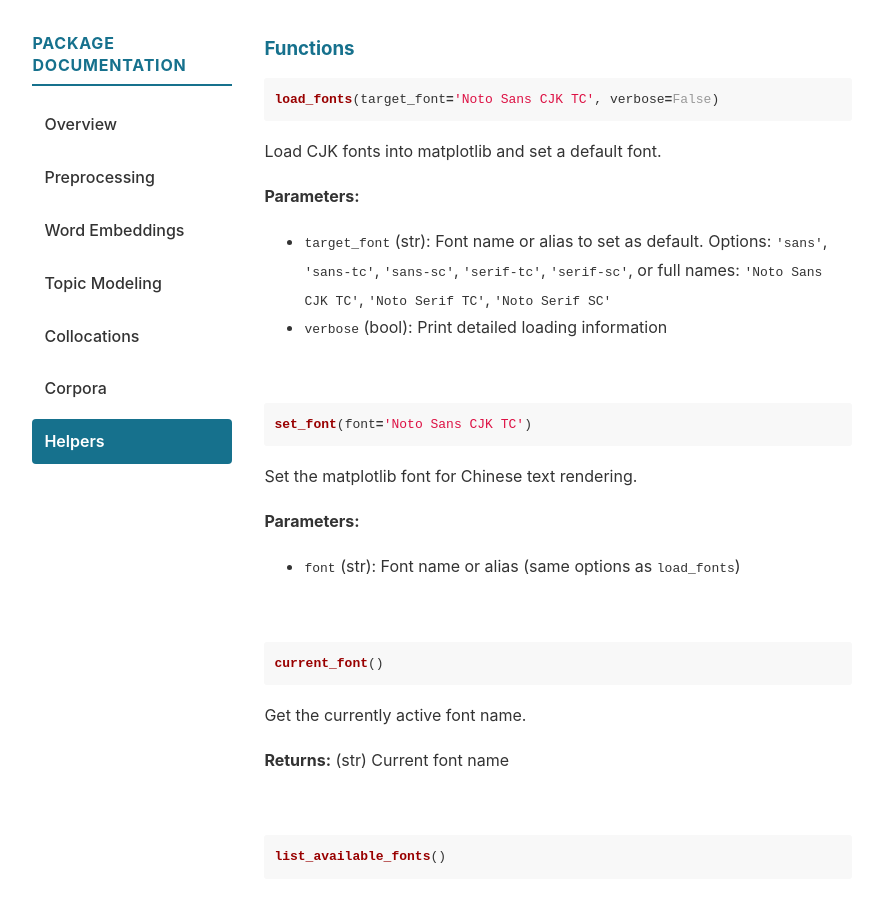
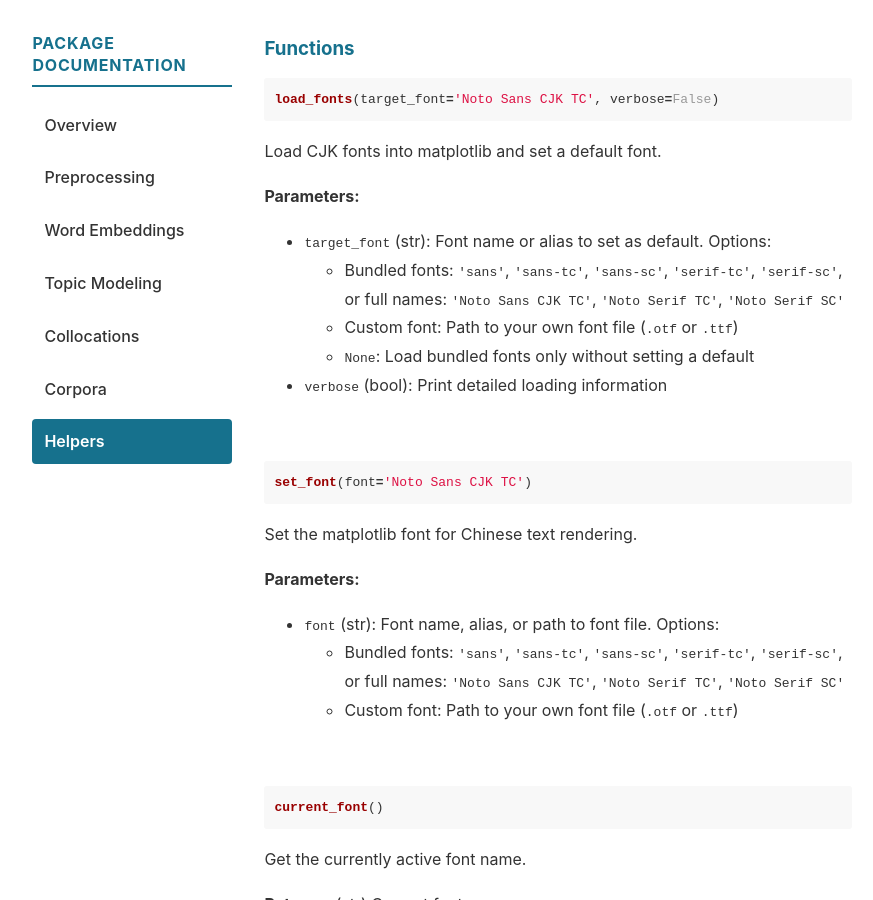
Before and after one commit to mcjkurz/qhchina, a Jekyll site: the page built from docs/pkg_docs/helpers/index.md, in a window 1280 px wide and 900 px high, scrolled down 789 px. Shown: the whole window, without its empty margins (198-1071 px from the left). Built offline with Jekyll 4.4.1, drawn with Linux system fonts in a browser that asks for light colours; some of the changed text lies outside the part shown.

Commit message:
font helper expanded in the documentation

````diff
--- a/docs/pkg_docs/helpers/index.md
+++ b/docs/pkg_docs/helpers/index.md
@@ -19,7 +19,10 @@ load_fonts(target_font='Noto Sans CJK TC', verbose=False)
 Load CJK fonts into matplotlib and set a default font.
 
 **Parameters:**
-- `target_font` (str): Font name or alias to set as default. Options: `'sans'`, `'sans-tc'`, `'sans-sc'`, `'serif-tc'`, `'serif-sc'`, or full names: `'Noto Sans CJK TC'`, `'Noto Serif TC'`, `'Noto Serif SC'`
+- `target_font` (str): Font name or alias to set as default. Options:
+  - Bundled fonts: `'sans'`, `'sans-tc'`, `'sans-sc'`, `'serif-tc'`, `'serif-sc'`, or full names: `'Noto Sans CJK TC'`, `'Noto Serif TC'`, `'Noto Serif SC'`
+  - Custom font: Path to your own font file (`.otf` or `.ttf`)
+  - `None`: Load bundled fonts only without setting a default
 - `verbose` (bool): Print detailed loading information
 
 <br>
@@ -31,7 +34,9 @@ set_font(font='Noto Sans CJK TC')
 Set the matplotlib font for Chinese text rendering.
 
 **Parameters:**
-- `font` (str): Font name or alias (same options as `load_fonts`)
+- `font` (str): Font name, alias, or path to font file. Options:
+  - Bundled fonts: `'sans'`, `'sans-tc'`, `'sans-sc'`, `'serif-tc'`, `'serif-sc'`, or full names: `'Noto Sans CJK TC'`, `'Noto Serif TC'`, `'Noto Serif SC'`
+  - Custom font: Path to your own font file (`.otf` or `.ttf`)
 
 <br>
 
@@ -191,7 +200,7 @@ Split text or a list of tokens into chunks with optional overlap.
 ### Basic Font Setup
 
 ```python
-from qhchina.helpers import load_fonts
+from qhchina.helpers import load_fonts, set_font
 import matplotlib.pyplot as plt
 
 # Load fonts and set Traditional Chinese serif as default
@@ -202,6 +211,25 @@ plt.figure(figsize=(8, 6))
 plt.title('中國古典詩歌分析')
 plt.xlabel('時間')
 plt.ylabel('頻率')
+plt.show()
+```
+
+### Using Custom Fonts
+
+```python
+from qhchina.helpers import set_font
+import matplotlib.pyplot as plt
+
+# Use your own font file
+set_font('/path/to/your/custom-font.otf')
+
+# Or set it when loading fonts
+from qhchina.helpers import load_fonts
+load_fonts(target_font='/path/to/your/custom-font.ttf')
+
+# Now your plots will use the custom font
+plt.figure(figsize=(8, 6))
+plt.title('使用自定義字體')
 plt.show()
 ```
 
````
Also changed, not shown: other parts of docs/pkg_docs/helpers/index.md (+5 -1 lines), docs/pkg_docs/topic_modeling/index.md (+5 -1 lines).
